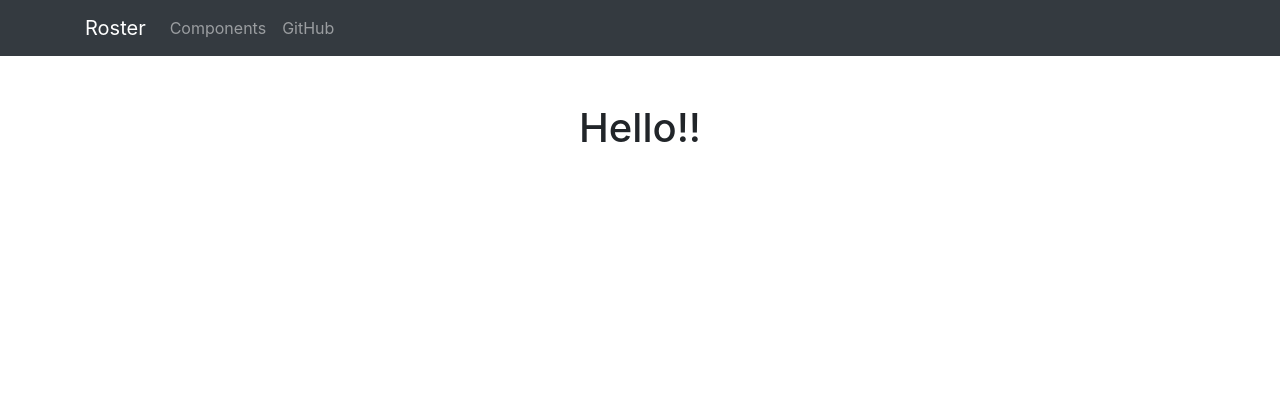
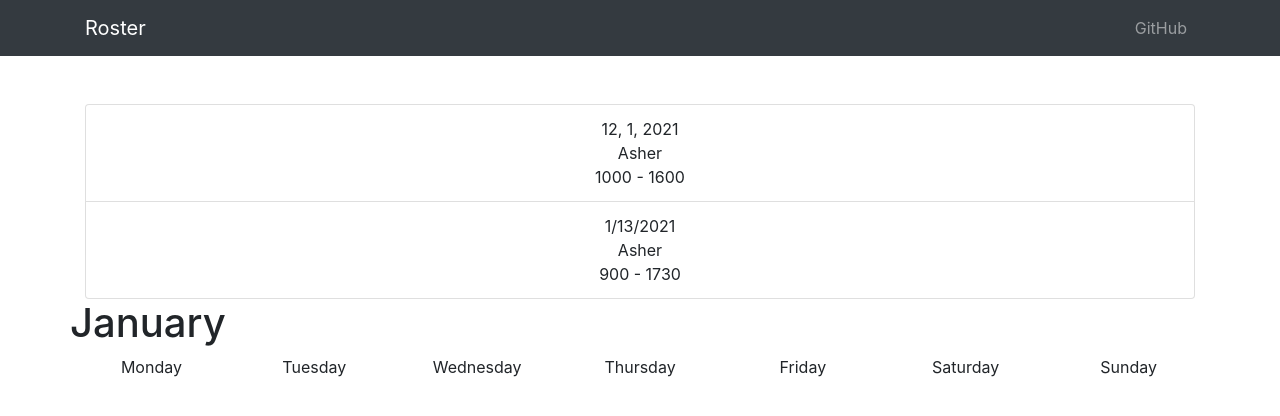
Before and after one commit to asheralley/roster_project, a React (Create React App) app in the folder client/: page / in a window 1280 px wide. Shown: the top 416 px of the page. Built offline with nearby package versions, Linux system fonts and the light colour scheme.

Commit message:
added calendar component

```diff
--- a/client/src/App.js
+++ b/client/src/App.js
@@ -1,4 +1,6 @@
 import AppNavbar from "./components/AppNavbar";
+import DayEntry from "./components/DayEntry";
+import Calendar from "./components/Calendar";
 import "bootstrap/dist/css/bootstrap.min.css";
 import "./App.css";
 
@@ -6,7 +8,8 @@ function App() {
   return (
     <div className="App">
       <AppNavbar />
-      <h1>Hello!!</h1>
+      <DayEntry />
+      <Calendar />
     </div>
   );
 }
--- a/client/src/components/AppNavbar.js
+++ b/client/src/components/AppNavbar.js
@@ -20,10 +20,7 @@ const AppNavbar = (props) => {
           <NavbarBrand href="/">Roster</NavbarBrand>
           <NavbarToggler onClick={toggle} />
           <Collapse isOpen={isOpen} navbar>
-            <Nav className="mr-auto" navbar>
-              <NavItem>
-                <NavLink href="/components/">Components</NavLink>
-              </NavItem>
+            <Nav className="ml-auto" navbar>
               <NavItem>
                 <NavLink href="https://github.com/reactstrap/reactstrap">
                   GitHub
--- /dev/null
+++ b/client/src/components/Calendar.js
@@ -0,0 +1,98 @@
+import React from "react";
+import { Container, Row, Col } from "reactstrap";
+
+const getCurrentDate = new Date();
+const currentDate = getCurrentDate.getDate();
+const currentDay = getCurrentDate.getDay();
+const currentMonthIndex = getCurrentDate.getMonth();
+const months = [
+  "January",
+  "Febuary",
+  "March",
+  "April",
+  "May",
+  "June",
+  "July",
+  "August",
+  "September",
+  "October",
+  "November",
+  "December",
+];
+
+const currentMonth = months[currentMonthIndex];
+
+const Calendar = (props) => {
+  return (
+    <Container>
+      <Row>
+        <h1>{currentMonth}</h1>
+      </Row>
+      <Row>
+        <Col>Monday</Col>
+        <Col>Tuesday</Col>
+        <Col>Wednesday</Col>
+        <Col>Thursday</Col>
+        <Col>Friday</Col>
+        <Col>Saturday</Col>
+        <Col>Sunday</Col>
+      </Row>
+      <Row>
+        <Col></Col>
+        <Col></Col>
+        <Col></Col>
+        <Col></Col>
+        <Col></Col>
+        <Col></Col>
+        <Col></Col>
+      </Row>
+      <Row>
+        <Col></Col>
+        <Col></Col>
+        <Col></Col>
+        <Col></Col>
+        <Col></Col>
+        <Col></Col>
+        <Col></Col>
+      </Row>
+      <Row>
+        <Col></Col>
+        <Col></Col>
+        <Col></Col>
+        <Col></Col>
+        <Col></Col>
+        <Col></Col>
+        <Col></Col>
+      </Row>
+      <Row>
+        <Col></Col>
+        <Col></Col>
+        <Col></Col>
+        <Col></Col>
+        <Col></Col>
+        <Col></Col>
+        <Col></Col>
+      </Row>
+      <Row>
+        <Col></Col>
+        <Col></Col>
+        <Col></Col>
+        <Col></Col>
+        <Col></Col>
+        <Col></Col>
+        <Col></Col>
+      </Row>
+      <Row>
+        <Col></Col>
+        <Col></Col>
+        <Col></Col>
+        <Col></Col>
+        <Col></Col>
+        <Col></Col>
+        <Col></Col>
+      </Row>
+    </Container>
+  );
+};
+
+export default Calendar;
--- /dev/null
+++ b/client/src/components/DayEntry.js
@@ -0,0 +1,47 @@
+import React, { useState } from "react";
+import { Container, ListGroup, ListGroupItem } from "reactstrap";
+// import { CSSTransition, TransitionGroup } from "react-transition-group";
+import { v4 as uuidv4 } from "uuid";
+
+const DayEntry = (props) => {
+  let day1 = new Date(2021, 0, 12);
+  let day2 = new Date(2021, 0, 13);
+
+  let [month, day, year] = day1.toLocaleDateString().split("/");
+  day1 = `${day}, ${month}, ${year}`;
+  const date2 = day2.toLocaleDateString();
+
+  const shiftEntries = [
+    {
+      id: uuidv4(),
+      name: "Asher",
+      timeStart: 1000,
+      timeEnd: 1600,
+      date: day1,
+    },
+    {
+      id: uuidv4(),
+      name: "Asher",
+      timeStart: 900,
+      timeEnd: 1730,
+      date: date2,
+    },
+  ];
+  return (
+    <Container>
+      <ListGroup>
+        {shiftEntries.map(({ id, name, timeStart, timeEnd, date }) => (
+          <ListGroupItem>
+            <div>{date}</div>
+            <div>{name}</div>
+            <div>
+              {timeStart} - {timeEnd}
+            </div>
+          </ListGroupItem>
+        ))}
+      </ListGroup>
+    </Container>
+  );
+};
+
+export default DayEntry;
```
Also changed, not shown: client/src/App.css (indentation only), 1 other file (tests, documents, lock files or other folders).
